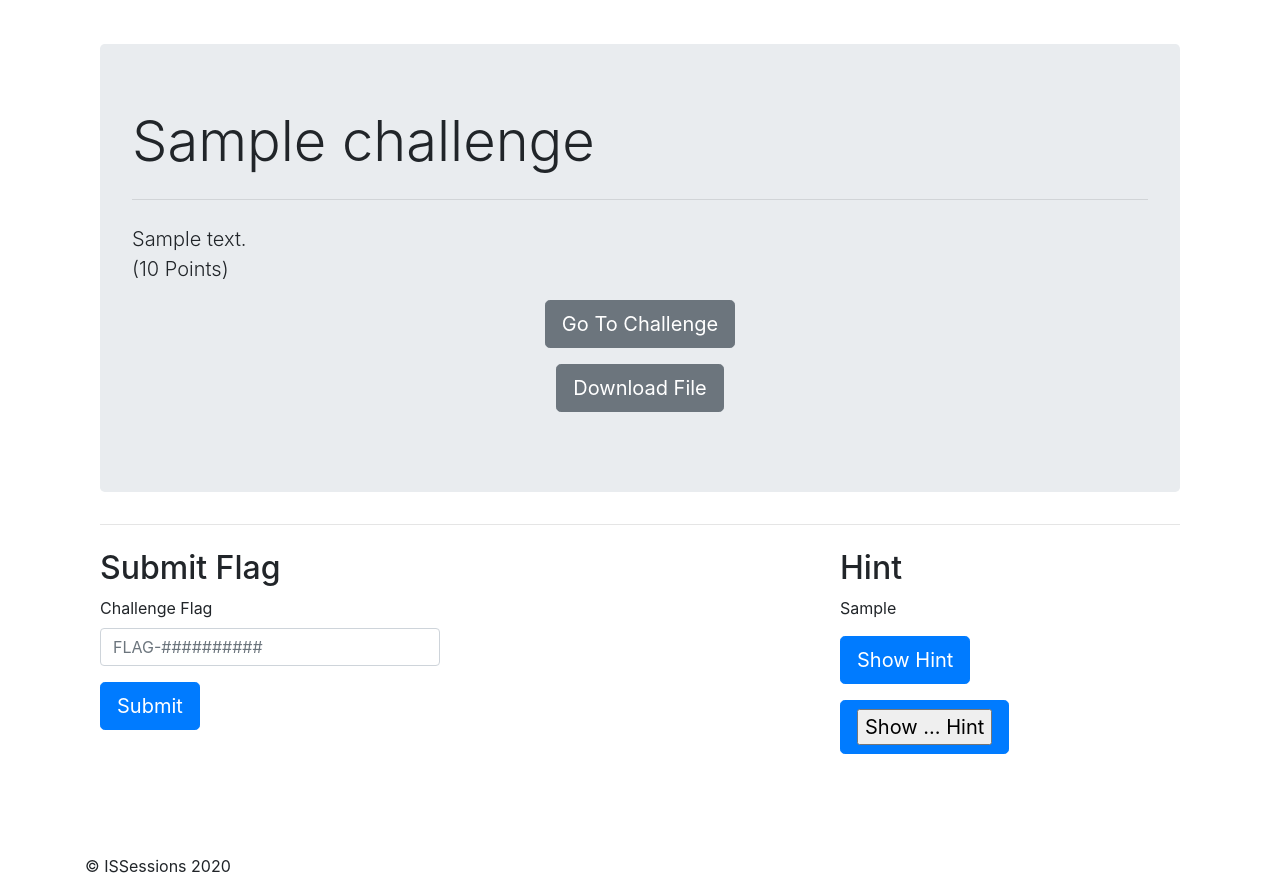
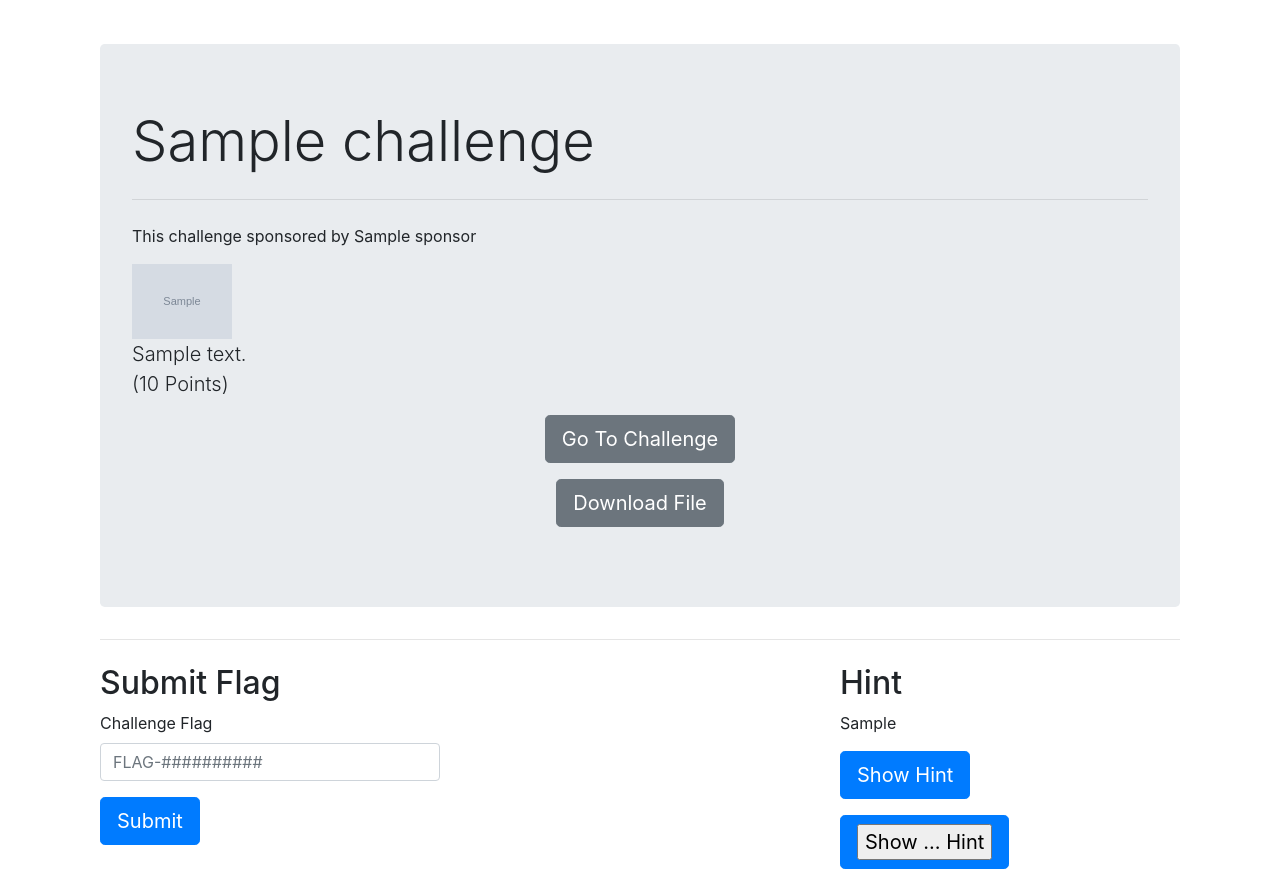
Before and after one commit to issessions/issessionsctf, a Django app: page /challenges/1/ in a window 1280 px wide. Shown: the part 56-931 px from the top of the page. Run offline with Django 3.2, Linux system fonts and the light colour scheme; a user stored in the database is signed in; tables that the repository leaves empty hold one stand-in row (values such as "Sample post"); grey boxes marked "Sample" are stand-in pictures; some libraries are stand-ins or nearby versions.

Commit message:
Sponsored challenges prototype done

```diff
--- a/django/ctf/admin.py
+++ b/django/ctf/admin.py
@@ -23,7 +23,7 @@ class ChallengeAdmin(admin.ModelAdmin):
     search_fields = ['name', 'description']
     list_display = ('name', 'category', 'points', 'flag_count', 'active')
     list_filter = ('category',)
-    fields = [('contest', 'active'), ('name', 'category'), ('link', 'dynamic_link'), ('file')]
+    fields = [('contest', 'active'),('sponsored','sponsor'), ('name', 'category'), ('link', 'dynamic_link'), ('file')]
     inlines = [FlagInline]
 
 
--- a/django/ctf/models.py
+++ b/django/ctf/models.py
@@ -109,6 +109,8 @@ class Challenge(models.Model):
     file = models.FileField(upload_to='uploads/', blank=True)
     active = models.BooleanField(default=True)
     dynamic_link = models.BooleanField(default=False, blank=True)
+    sponsored = models.BooleanField(default=False)
+    sponsor = models.ForeignKey(Sponsor, related_name="challenges",on_delete=models.CASCADE,blank=True,null=True)
     #enabled = models.BooleanField(default=True, blank=True)
     class Meta:
         ordering = ("category", "name")
--- a/django/ctf/templates/ctf/challenge_detail.html
+++ b/django/ctf/templates/ctf/challenge_detail.html
@@ -4,6 +4,8 @@
         <div class="jumbotron">
             <h1 class="display-4">{{ challenge.name }}</h1>
             <hr class="my-4">
+            <p>This challenge sponsored by {{ sponsor.name}}</p>
+            <img src="{{ sponsor.logo.url }}"width="100"/>
             <p class="lead">{{ challenge.description }}<br>({{ challenge.points }} Points)</p>
             {% if challenge.link != "" %}
                 <p class="text-center"><a href="{{ challenge.link }}" class="btn btn-secondary btn-lg" role="button"
--- a/django/ctf/views.py
+++ b/django/ctf/views.py
@@ -56,6 +56,13 @@ def team_management(request):
     #createTeamForm = CreateTeamForm()
     #editTeamForm = EditTeamForm()
     #context = {'join_form': joinTeamForm, 'create_form':createTeamForm, 'edit_form':editTeamForm}
+    '''
+        the ldap team query returns a list within a dict within a list
+            DEBUG:root:<class 'list'>
+            DEBUG:root:<class 'dict'>
+            DEBUG:root:<class 'list'>
+            DEBUG:root:<class 'bytes'>
+    '''
     ldap_object = LDAPOperator()
     result_set = ldap_object.find_ldap_teams()
     context = {"users":result_set}
@@ -125,6 +132,11 @@ class ChallengeDetailView(LoginRequiredMixin, generic.DetailView):
         else:
             pass
             ####
+        if (current_challenge.sponsored):
+            challenge_sponsor = current_challenge.sponsor
+            context['sponsor'] = challenge_sponsor
+
+
 
         return context
 
```
